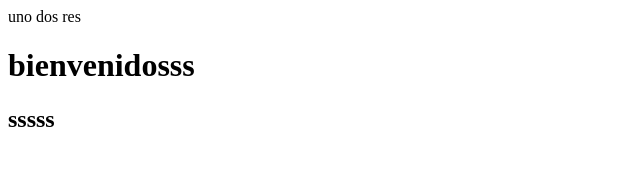
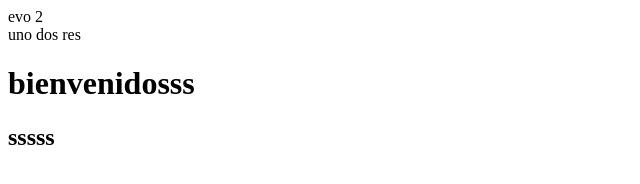
Before and after one commit to impreparla/bar-cazu, a plain HTML site: page index.html in a window 1280 px wide. Shown: the whole page, without its empty margins (0-640 px from the left). Drawn offline with Linux system fonts and the light colour scheme.

Commit message:
evoluciono

```diff
--- a/index.html
+++ b/index.html
@@ -9,6 +9,7 @@
     <meta name="description" content="bbla bla">
 </head>
 <body>
+    evo 2
     <nav>uno dos res</nav>
     <h1>bienvenidosss</h1>
     <h2>sssss</h2>
```
Also changed, not shown: contacto.html (+1 -0 lines).
